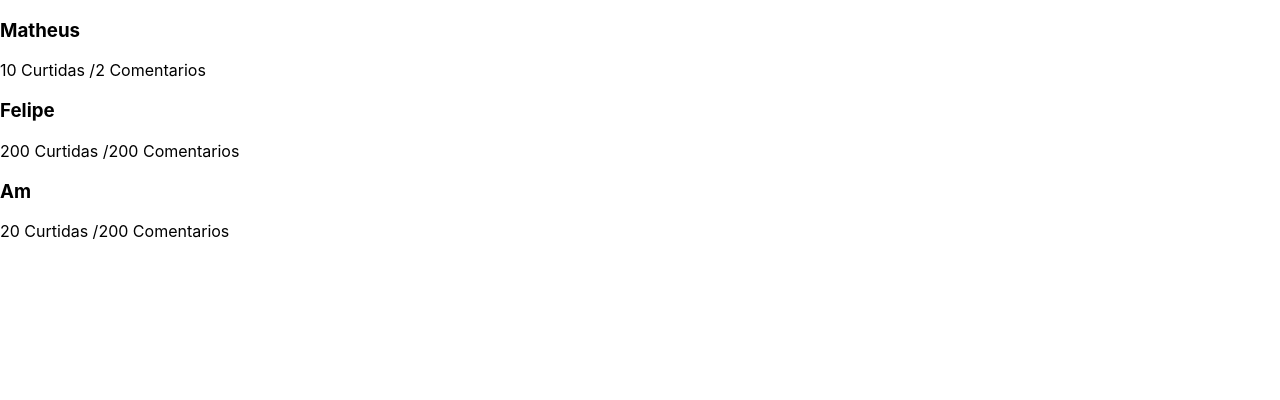
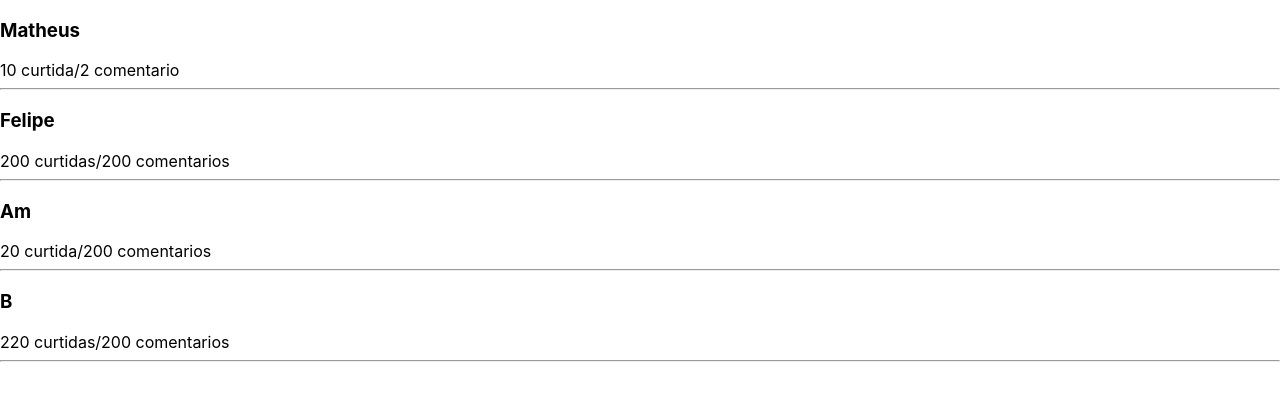
Before and after one commit to felipedumer/React_Zero_ao_Avancado, a React (Create React App) app: page / in a window 1280 px wide. Shown: the top 400 px of the page. Built offline with nearby package versions, Linux system fonts and the light colour scheme.

Commit message:
Segunda versão, separando em arquivos externos e validação de render

```diff
--- a/src/App.js
+++ b/src/App.js
@@ -1,4 +1,5 @@
 import React from 'react';
+import Feed from "./components/feed";
 
 class App extends React.Component {
 
@@ -8,8 +9,9 @@
             feed: [
                 {id: 1, username: 'Matheus', curtidas: 10, comentarios: 2},
                 {id: 2, username: 'Felipe', curtidas: 200, comentarios: 200},
-                {id: 3, username: 'Am', curtidas: 20, comentarios: 200}
-                ]
+                {id: 3, username: 'Am', curtidas: 20, comentarios: 200},
+                {id: 4, username: 'B', curtidas: 220, comentarios: 200}
+            ]
         };
     }
 
@@ -19,11 +21,8 @@
                 {
                     this.state.feed.map((item) => {
                         return(
-                            <div key={item.id}>
-                                <h3>{item.username}</h3>
-                                <a>{item.curtidas} Curtidas /
-                                    {item.comentarios} Comentarios</a>
-                            </div>
+                            <Feed id={item.id} username={item.username}
+                            curtidas={item.curtidas} comentarios={item.comentarios}/>
                         )
                     })
                 }
--- /dev/null
+++ b/src/components/feed/index.js
@@ -0,0 +1,20 @@
+import React, { Component } from "react";
+
+class Feed extends Component {
+    render() {
+        return (
+            <div key={this.props.id}>
+                <h3>{this.props.username}</h3>
+                <a>{this.props.curtidas > 20 ? this.props.curtidas + ' curtidas' :
+                this.props.curtidas + ' curtida'}
+                /
+                {this.props.comentarios > 20 ? this.props.comentarios + ' comentarios' :
+                this.props.comentarios + ' comentario'}
+                </a>
+                <hr/>
+            </div>
+        )
+    }
+}
+
+export default Feed;
```
